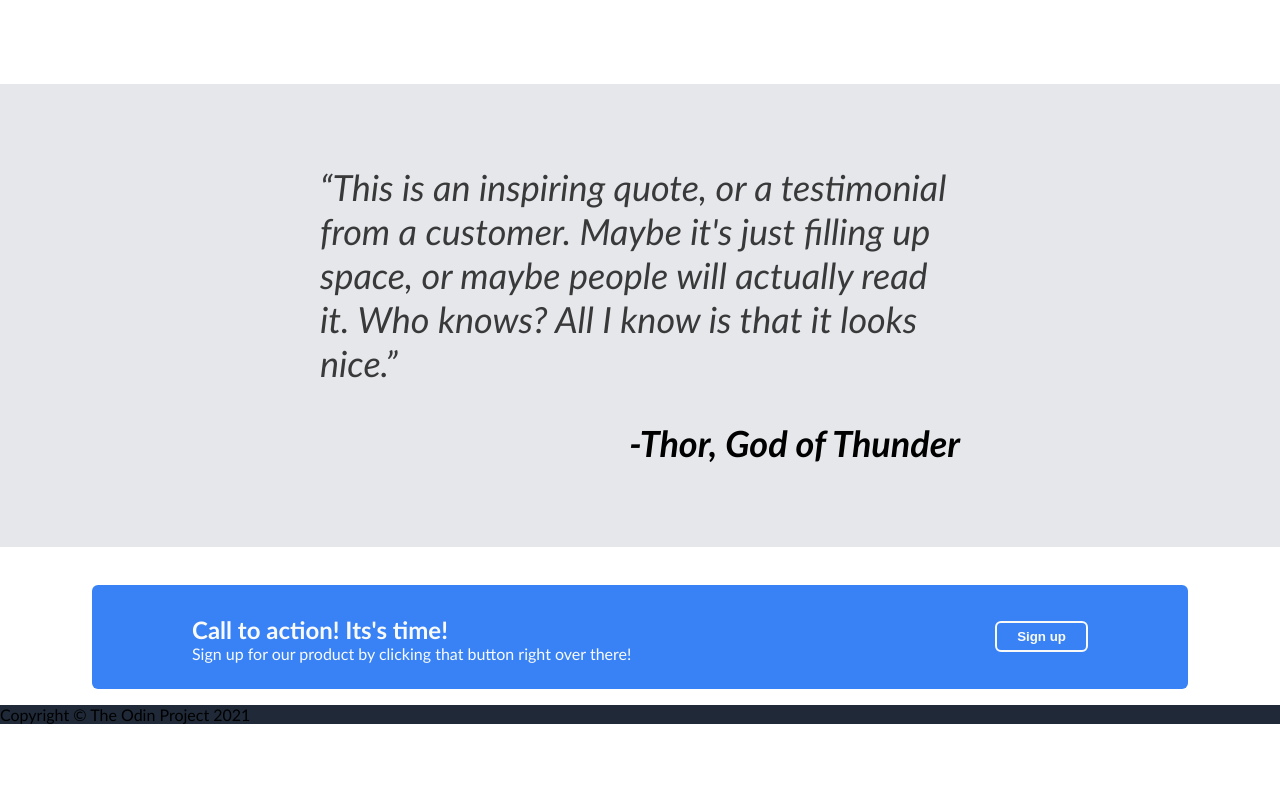
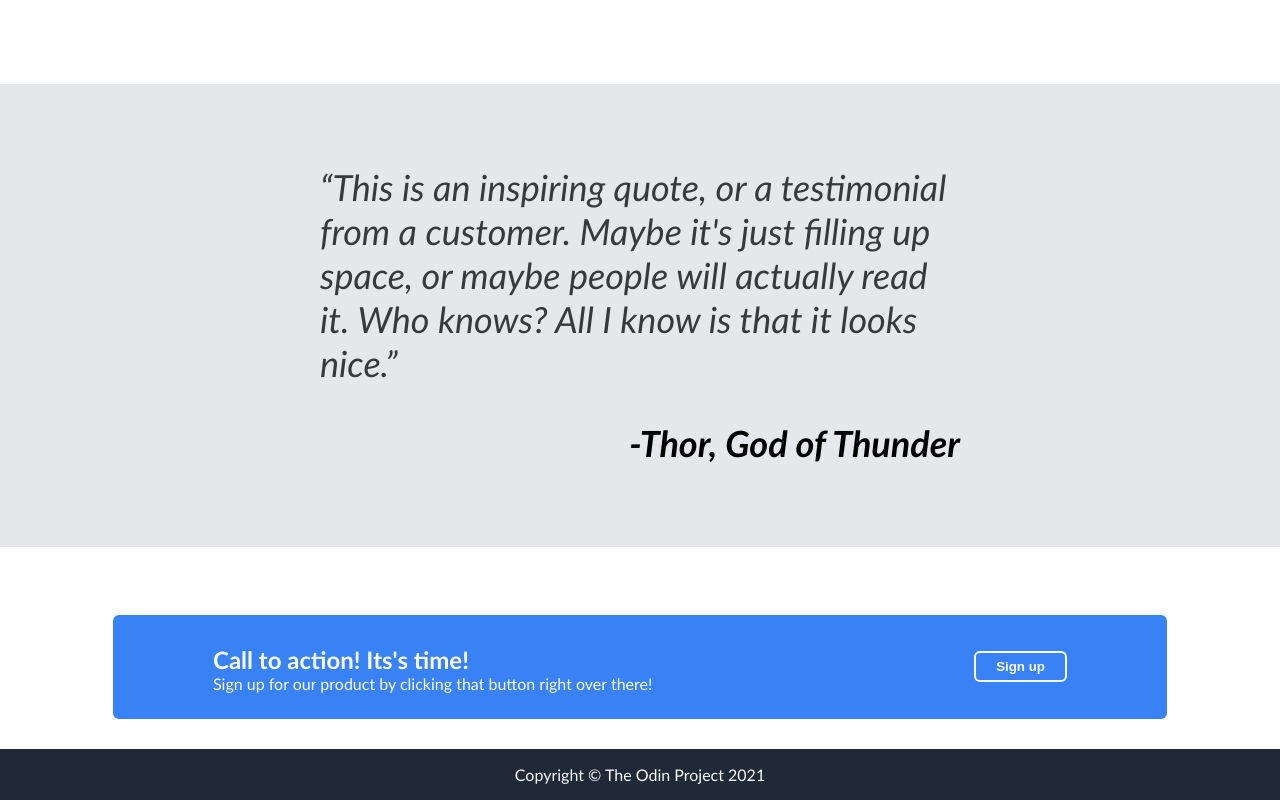
Before and after one commit to MarkKranenburg36/Landing-Page-TOP, a plain HTML site: page index.html in a window 1280 px wide. Shown: the part 1058-1858 px from the top of the page. Before the commit the page ends 1798 px from the top, so only its background shows below. Drawn offline with Linux system fonts and the light colour scheme.

Commit message:
finish the project described as the odin project

```diff
--- a/index.html
+++ b/index.html
@@ -80,7 +80,7 @@
         </section>
     </main>
     <footer>
-        <p>Copyright © The Odin Project 2021</p>
+        <p class="footer-p">Copyright © The Odin Project 2021</p>
     </footer>
 </body>
 </html>
--- a/styles.css
+++ b/styles.css
@@ -137,6 +137,7 @@ nav {
     display: flex;
     justify-content: center;
     align-items: center;
+    padding:30px;
 }
 
 .call-to-action-container {
@@ -171,4 +172,11 @@ nav {
 /*footer*/
 footer {
     background-color: #1f2937;
+    color: #f9faf8;
+    display: flex;
+    justify-content: center;
 }
+
+.footer-p {
+    margin: 100xp 0px;
+}
```
